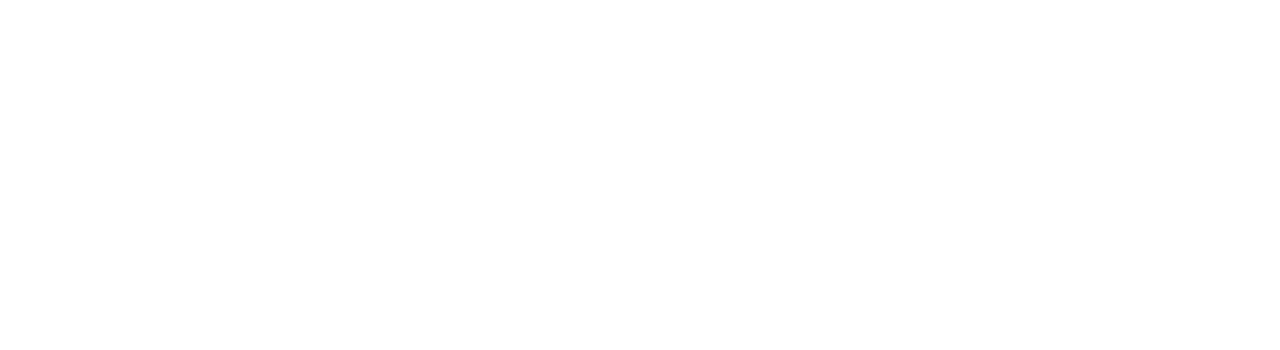
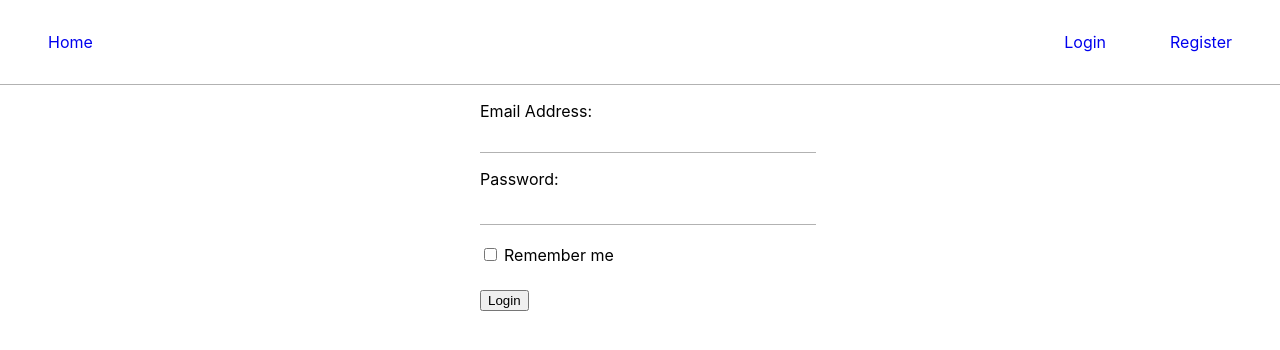
Before and after one commit to matthaeuss/alegrosz, a React (Create React App) app: page /login in a window 1280 px wide. Before the commit this address had no page. Shown: the top 350 px of the page. Built offline with nearby package versions, Linux system fonts and the light colour scheme.

Commit message:
login and navbar components funtionalities

```diff
--- a/package.json
+++ b/package.json
@@ -6,6 +6,7 @@
     "@testing-library/jest-dom": "^5.16.5",
     "@testing-library/react": "^13.3.0",
     "@testing-library/user-event": "^13.5.0",
+    "formik": "^2.2.9",
     "normalize.css": "^8.0.1",
     "prettier": "^2.7.1",
     "react": "^18.2.0",
@@ -42,9 +43,9 @@
     ]
   },
   "devDependencies": {
+    "concurrently": "^7.3.0",
     "json-server": "^0.17.0",
-    "sass": "^1.54.3",
-    "concurrently": "^7.3.0"
+    "sass": "^1.54.3"
   },
   "proxy": "http://localhost:3001"
 }
--- a/src/App.js
+++ b/src/App.js
@@ -1,16 +1,22 @@
-import './App.scss';
-import {BrowserRouter, Route, Routes} from "react-router-dom";
+import "./App.scss";
+import { BrowserRouter, Route, Routes } from "react-router-dom";
 import Products from "./components/Products/Products";
 import Product from "./components/Product/Product";
+import Register from "./components/Auth/Register";
+import Login from "./components/Auth/Login";
+import NavBar from "./components/NavBar/NavBar";
 
 function App() {
   return (
-      <BrowserRouter>
-        <Routes>
-          <Route path="/" element={<Products/>}/>
-          <Route path="/products/:id" element={<Product/>}/>
-        </Routes>
-      </BrowserRouter>
+    <BrowserRouter>
+      <NavBar />
+      <Routes>
+        <Route path="/" element={<Products />} />
+        <Route path="/products/:id" element={<Product />} />
+        <Route path="/login" element={<Login />} />
+        <Route path="/register" element={<Register />} />
+      </Routes>
+    </BrowserRouter>
   );
 }
 
--- /dev/null
+++ b/src/components/Auth/Login.jsx
@@ -0,0 +1,64 @@
+import { Formik } from "formik";
+import { useFormik } from "formik";
+import "./Login.scss";
+
+function Login(props) {
+  const formik = useFormik({
+    initialValues: {
+      email: "",
+      password: "",
+      remember: false,
+    },
+    onSubmit: (values) => {
+      alert(JSON.stringify(values, null, 2));
+    },
+  });
+
+  return (
+    <form className="login" onSubmit={formik.handleSubmit}>
+      <div className="login__box">
+        <label className="login_lbl" htmlFor="email">
+          Email Address:
+        </label>
+        <input
+          className="login__input"
+          id="email"
+          name="email"
+          type="email"
+          onChange={formik.handleChange}
+          value={formik.values.email}
+        />
+      </div>
+      <div className="login__box">
+        <label className="login__lbl" htmlFor="password">
+          Password:
+        </label>
+        <input
+          className="login__input"
+          id="password"
+          name="password"
+          type="password"
+          onChange={formik.handleChange}
+          value={formik.values.password}
+        />
+      </div>
+      <div className="login__box login__box--inline">
+        <input
+          className="login__input"
+          id="remember"
+          name="remember"
+          type="checkbox"
+          onChange={formik.handleChange}
+          value={formik.values.remember}
+        />
+        <label className="login__lbl" htmlFor="remember">
+          Remember me
+        </label>
+      </div>
+
+      <button type="submit">Login</button>
+    </form>
+  );
+}
+
+export default Login;
--- /dev/null
+++ b/src/components/Auth/Login.scss
@@ -0,0 +1,34 @@
+.login {
+  max-width: 20rem;
+  width: 100%;
+  margin: auto;
+
+  &__box {
+    margin-bottom: 1rem;
+
+    &--inline {
+      display: flex;
+      justify-content: flex-start;
+      align-items: baseline;
+      label,
+      input {
+        width: auto;
+        padding: 0.25rem;
+      }
+    }
+  }
+
+  &__lbl {
+    width: 100%;
+    display: block;
+    margin-bottom: 0.25rem;
+  }
+
+  &__input {
+    width: 100%;
+    padding: 0.5rem;
+    border: none;
+    border-bottom: 0.0625rem solid rgba(0, 0, 0, 0.3);
+    outline: none;
+  }
+}
--- /dev/null
+++ b/src/components/Auth/Register.jsx
@@ -0,0 +1,7 @@
+import { Formik } from "formik";
+
+function Register(props) {
+  return <div>Register</div>;
+}
+
+export default Register;
--- /dev/null
+++ b/src/components/NavBar/NavBar.jsx
@@ -0,0 +1,22 @@
+import { Link } from "react-router-dom";
+import "./NavBar.scss";
+
+function NavBar(props) {
+  return (
+    <nav className="navigation">
+      <Link to="/" className="navigation__item">
+        Home
+      </Link>
+      <div>
+        <Link to="/login" className="navigation__item">
+          Login
+        </Link>
+        <Link to="/register" className="navigation__item">
+          Register
+        </Link>
+      </div>
+    </nav>
+  );
+}
+
+export default NavBar;
--- /dev/null
+++ b/src/components/NavBar/NavBar.scss
@@ -0,0 +1,13 @@
+.navigation {
+  padding: 1rem;
+  display: flex;
+  justify-content: space-between;
+  border-bottom: 0.0625rem solid rgba(0, 0, 0, 0.3);
+  margin-bottom: 1rem;
+
+  &__item {
+    text-decoration: none;
+    padding: 1rem 2rem;
+    display: inline-block;
+  }
+}
```
Also changed, not shown: 1 other file (tests, documents, lock files or other folders).
